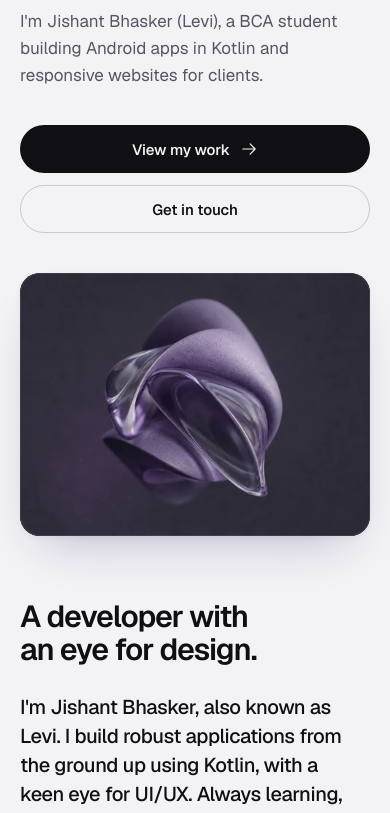
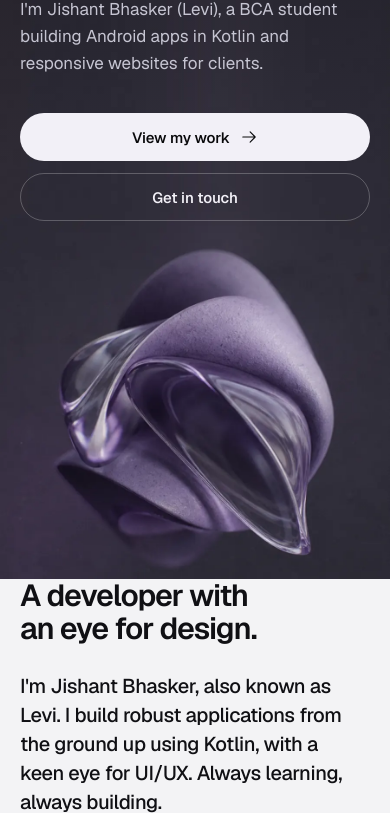
Before and after one commit to Levi-cmd403/Portfolio-Website, a website: page index.html in a window 390 px wide. Shown: the part 235-1048 px from the top of the page. Drawn offline with Linux system fonts and the light colour scheme.

Commit message:
Use the abstract art as full-bleed hero backgrounds, not image cards
- Home hero: the sculpture is now the section background with the text over
  the calm left side (wide art for desktop/landscape, tall art for portrait
  phones and tablets); services hero uses the glass-slab art the same way
- Header goes light-on-dark over the art and gets its normal background on
  scroll; tokens re-pointed inside .art-band so both themes work
- Art melts into the page in dark theme; clean straight edge in light theme
- Portrait art is bottom-anchored with padding derived from the image's
  proportions, so the artwork never sits behind the buttons at any width
- Landscape: text column capped to ~half width; short landscape phones keep
  the CTAs above the fold
- Project tiles: art covers removed; only the real screenshot of this site
  keeps an image, others use a quiet placeholder until real screenshots exist
- Tests: contrast measured against the actual pixels behind each hero text
  element (WCAG AA) at six sizes

Co-Authored-By: Claude Sonnet 5.5 <noreply@anthropic.com>

```diff
--- a/css/style.css
+++ b/css/style.css
@@ -47,6 +47,7 @@
   --shadow-md: 0 24px 48px -24px rgba(40, 32, 110, 0.32), 0 2px 6px rgba(40, 32, 110, 0.05);
 
   --grain-opacity: 0.045;
+  --page-bg: var(--bg); /* the real page background, even inside a dark art band */
 
   --r-lg: 20px;
   --r-sm: 12px;
@@ -299,12 +300,47 @@ h2.section-title {
 .hero + .section, .section + .section { padding-top: 0; }
 .section-head { margin-bottom: clamp(32px, 4.5vw, 56px); }
 
-/* ---------- Hero ---------- */
-.hero { padding: clamp(24px, 5vw, 64px) 0 clamp(64px, 9vw, 120px); }
-.hero-grid {
-  display: grid; grid-template-columns: minmax(0, 1.2fr) minmax(0, 0.8fr);
-  gap: clamp(32px, 6vw, 88px); align-items: center;
+/* ---------- Art bands (home hero + services hero) ----------
+   The artwork is a full-bleed background behind the text, never a boxed card.
+   Inside a band the tokens are re-pointed to a dark palette, so every child
+   (headline, buttons, status) is light-on-dark automatically in BOTH themes.
+   The band melts into the page at the bottom, so there is no hard seam. */
+.art-band {
+  position: relative; isolation: isolate;
+  --ink: #f2f0f7; --bg: #09090b; --surface: #15151a;
+  --muted: #c6c5d2; --faint: #a6a5b4;
+  --line: rgba(255, 255, 255, 0.1); --line-strong: rgba(255, 255, 255, 0.24);
+  --accent: #b6adf6; --accent-soft: rgba(182, 173, 246, 0.14);
+  color: var(--ink);
+  background-color: #1d1c24;
+  /* sit behind the transparent sticky header */
+  margin-top: calc(var(--header-h) * -1);
+  padding-top: var(--header-h);
 }
+.art-band::before {
+  content: ''; position: absolute; inset: 0; z-index: -2;
+  background-image: var(--band-art); background-repeat: no-repeat;
+  background-size: cover; background-position: 50% 50%;
+}
+.art-band::after {
+  content: ''; position: absolute; inset: 0; z-index: -1; pointer-events: none;
+  background:
+    linear-gradient(180deg, transparent 72%, var(--page-bg) 100%),
+    linear-gradient(90deg, rgba(9, 9, 11, 0.5) 0%, rgba(9, 9, 11, 0.12) 52%, transparent 78%);
+}
+/* Light theme: end the band with a clean straight edge (a dark-to-light fade would look muddy grey) */
+:root:not([data-theme='dark']) .art-band::after {
+  background: linear-gradient(90deg, rgba(9, 9, 11, 0.5) 0%, rgba(9, 9, 11, 0.12) 52%, transparent 78%);
+}
+
+.hero {
+  --band-art: url('../images/hero-bg.webp');
+  display: flex; align-items: center;
+  min-height: 640px;
+  min-height: clamp(600px, 92vh, 900px);
+  padding-bottom: clamp(72px, 9vw, 128px);
+}
+.hero-copy { max-width: 640px; padding-top: clamp(16px, 4vw, 56px); }
 .status {
   display: inline-flex; align-items: center; gap: 10px; margin-bottom: 24px;
   font-size: 0.9rem; color: var(--muted);
@@ -313,19 +349,16 @@ h2.section-title {
   content: ''; width: 8px; height: 8px; border-radius: 50%; background: var(--accent);
   box-shadow: 0 0 0 4px var(--accent-soft);
 }
-.hero h1 { font-size: clamp(2.5rem, 4.7vw, 4rem); margin-bottom: 22px; }
+.hero h1 { font-size: clamp(2.5rem, 4.9vw, 4.25rem); margin-bottom: 22px; }
 .hero .lead { margin-bottom: 36px; }
 .hero-cta { display: flex; flex-wrap: wrap; gap: 12px; }
 
-.hero-media {
-  position: relative; aspect-ratio: 4 / 5; margin-top: 28px;
-  border-radius: var(--r-lg); overflow: hidden;
-  background: #1b1a22; box-shadow: var(--shadow-md);
-}
-.hero-media img { width: 100%; height: 100%; object-fit: cover; object-position: 52% 50%; }
-.hero-media::after {
-  content: ''; position: absolute; inset: 0; border-radius: inherit; pointer-events: none;
-  box-shadow: inset 0 0 0 1px rgba(255, 255, 255, 0.08);
+/* The header sits on dark art at the top of the page: light header until it gets its own background */
+.has-hero-art .site-header:not(.is-scrolled):not(.menu-open) {
+  --ink: #f2f0f7; --bg: #09090b; --surface: #15151a;
+  --muted: #c6c5d2; --line-strong: rgba(255, 255, 255, 0.28);
+  --accent: #b6adf6; --accent-soft: rgba(182, 173, 246, 0.16);
+  color: var(--ink);
 }
 
 /* ---------- Work ---------- */
@@ -366,7 +399,11 @@ h2.section-title {
 @media (hover: hover) { .tile:hover .tile-media img { transform: scale(1.035); } }
 
 /* when a project has no image, fall back to a quiet tinted tile with an icon */
-.tile-fallback { display: grid; place-items: center; width: 100%; height: 100%; color: var(--faint); background: var(--accent-soft); }
+.tile-fallback {
+  display: grid; place-items: center; width: 100%; height: 100%; color: var(--accent);
+  background-color: var(--accent-soft);
+  background-image: radial-gradient(var(--line-strong) 1px, transparent 1.2px); background-size: 18px 18px;
+}
 .tile-fallback .icon { width: 44px; height: 44px; }
 
 .tile-body { display: grid; gap: 8px; }
@@ -497,8 +534,14 @@ h2.section-title {
 @media (hover: hover) { .back-to-top:hover { border-color: var(--ink); } }
 
 /* ---------- Services page ---------- */
-.page-hero { padding: clamp(40px, 7vw, 96px) 0 clamp(40px, 6vw, 72px); }
-.page-hero h1 { font-size: clamp(2.4rem, 5.6vw, 4.5rem); max-width: 17ch; margin-bottom: 24px; }
+.page-hero {
+  --band-art: url('../images/services-bg.webp');
+  display: flex; align-items: center;
+  min-height: clamp(420px, 60vh, 560px);
+  padding-bottom: clamp(56px, 7vw, 96px);
+}
+.page-hero .container { padding-top: clamp(16px, 3vw, 40px); }
+.page-hero h1 { font-size: clamp(2.4rem, 4.5vw, 3.9rem); max-width: 16ch; margin-bottom: 24px; }
 
 .offers { display: grid; grid-template-columns: repeat(2, minmax(0, 1fr)); gap: 24px; }
 .offer {
@@ -538,8 +581,6 @@ h2.section-title {
 
 /* ---------- Responsive ---------- */
 @media (max-width: 1020px) {
-  .hero-grid { grid-template-columns: 1fr; }
-  .hero-media { aspect-ratio: 16 / 11; margin-top: 8px; max-width: 640px; }
   .about-grid { grid-template-columns: 1fr; }
   .bento { grid-template-columns: minmax(0, 1fr); }
   .bento-a, .bento-b, .bento-c { grid-column: auto; }
@@ -589,7 +630,6 @@ h2.section-title {
   .step:last-child { padding-bottom: 0; }
   .step::before { top: 4px; left: -36px; }
   .filters { width: 100%; justify-content: space-between; overflow-x: auto; }
-  .hero-media { aspect-ratio: 4 / 3; max-width: none; }
 
   /* email menu becomes a bottom sheet on phones */
 }
@@ -612,6 +652,55 @@ h2.section-title {
   }
   .mail-menu.is-open { transform: none; }
   .mail-menu a, .mail-menu button { min-height: 52px; }
+}
+
+/* ---------- Art bands on smaller screens ----------
+   Narrow or landscape-phone windows keep the wide art but get a stronger scrim behind the text.
+   Portrait screens up to 1100px switch to the tall art: it is anchored to the bottom at full width
+   and the bottom padding is derived from the image's own proportions, so the sculpture always
+   starts below the buttons, at every width (no overlap, no matter how the text wraps). */
+@media (max-width: 1100px) {
+  .art-band::after {
+    background:
+      linear-gradient(180deg, transparent 80%, var(--page-bg) 100%),
+      linear-gradient(90deg, rgba(9, 9, 11, 0.78) 0%, rgba(9, 9, 11, 0.55) 48%, rgba(9, 9, 11, 0.1) 80%);
+  }
+  :root:not([data-theme='dark']) .art-band::after {
+    background: linear-gradient(90deg, rgba(9, 9, 11, 0.78) 0%, rgba(9, 9, 11, 0.55) 48%, rgba(9, 9, 11, 0.1) 80%);
+  }
+}
+
+/* Landscape windows/phones: keep the text in the left half, where the art is calm */
+@media (max-width: 1100px) and (orientation: landscape) {
+  .hero-copy { max-width: 54%; }
+  .page-hero h1, .page-hero .lead { max-width: 54%; }
+}
+
+@media (max-width: 1100px) and (orientation: portrait) {
+  .art-band::before { background-size: 100% auto; background-position: 50% 100%; }
+  .art-band::after {
+    background:
+      linear-gradient(180deg, transparent 82%, var(--page-bg) 100%),
+      linear-gradient(180deg, rgba(9, 9, 11, 0.4) 0%, transparent 50%);
+  }
+  :root:not([data-theme='dark']) .art-band::after { background: linear-gradient(180deg, rgba(9, 9, 11, 0.4) 0%, transparent 50%); }
+
+  /* hero-bg-m.webp is 900x1760 and the sculpture starts at y=1000, so it begins 0.845 x width above the bottom edge */
+  .hero { --band-art: url('../images/hero-bg-m.webp'); align-items: flex-start; min-height: 0; padding-bottom: calc(84.5vw + 28px); }
+  .hero-copy { padding-top: 12px; max-width: 560px; }
+
+  /* services-bg-m.webp is 900x1500 and the slabs start at y=1000, so they begin 0.726 x width above the bottom edge */
+  .page-hero { --band-art: url('../images/services-bg-m.webp'); align-items: flex-start; min-height: 0; padding-bottom: calc(72.6vw + 28px); }
+}
+
+/* Short landscape screens (phones on their side): keep the hero's buttons above the fold */
+@media (max-height: 520px) and (orientation: landscape) {
+  .hero { min-height: 0; align-items: flex-start; padding-bottom: 48px; }
+  .hero-copy { padding-top: 0; }
+  .hero .status { margin-bottom: 12px; }
+  .hero h1 { font-size: 2rem; margin-bottom: 12px; }
+  .hero .lead { font-size: 1rem; margin-bottom: 20px; }
+  .page-hero { min-height: 0; padding-bottom: 48px; }
 }
 
 @media (max-width: 520px) {
--- a/data/projects.json
+++ b/data/projects.json
@@ -3,7 +3,11 @@
     "title": "Portfolio Website v2",
     "category": "web",
     "description": "Responsive portfolio with modern visuals and polished interactions.",
-    "stack": ["HTML", "CSS", "JavaScript"],
+    "stack": [
+      "HTML",
+      "CSS",
+      "JavaScript"
+    ],
     "url": "https://github.com/Levi-cmd403",
     "featured": true,
     "image": "images/project-portfolio.webp",
@@ -13,20 +17,24 @@
     "title": "TaskFlow Android App",
     "category": "android",
     "description": "Task management app with local storage and clean UX.",
-    "stack": ["Kotlin", "XML", "Room"],
+    "stack": [
+      "Kotlin",
+      "XML",
+      "Room"
+    ],
     "url": "https://github.com/Levi-cmd403",
-    "featured": true,
-    "image": "images/project-taskflow.webp",
-    "imageAlt": "Abstract close-up of clear glass folded over a matte violet form"
+    "featured": true
   },
   {
     "title": "Client Landing Page",
     "category": "web",
     "description": "SEO-focused landing page with performance optimization.",
-    "stack": ["HTML", "CSS", "JavaScript"],
+    "stack": [
+      "HTML",
+      "CSS",
+      "JavaScript"
+    ],
     "url": "https://github.com/Levi-cmd403",
-    "featured": false,
-    "image": "images/project-landing.webp",
-    "imageAlt": "Abstract stack of clear glass slabs with one matte violet layer"
+    "featured": false
   }
 ]
--- a/index.html
+++ b/index.html
@@ -32,7 +32,8 @@
   </script>
 
   <link rel="preload" href="fonts/geist.woff2" as="font" type="font/woff2" crossorigin />
-  <link rel="preload" href="images/hero.webp" as="image" type="image/webp" fetchpriority="high" />
+  <link rel="preload" href="images/hero-bg.webp" as="image" type="image/webp" media="(min-width: 1101px), (orientation: landscape)" fetchpriority="high" />
+  <link rel="preload" href="images/hero-bg-m.webp" as="image" type="image/webp" media="(max-width: 1100px) and (orientation: portrait)" fetchpriority="high" />
   <link rel="stylesheet" href="css/style.css" />
 
   <script type="application/ld+json">
@@ -47,7 +48,7 @@
     }
   </script>
 </head>
-<body>
+<body class="has-hero-art">
   <a class="skip-link" href="#main">Skip to content</a>
   <div id="sentinel-top" class="sentinel" aria-hidden="true"></div>
   <div id="sentinel-fold" class="sentinel" aria-hidden="true"></div>
@@ -84,9 +85,9 @@
   </header>
 
   <main id="main">
-    <!-- Hero: asymmetric split, text left, image right -->
-    <section class="hero" id="top" aria-labelledby="hero-title">
-      <div class="container hero-grid">
+    <!-- Hero: full-bleed art background, text over the calm left side -->
+    <section class="hero art-band" id="top" aria-labelledby="hero-title">
+      <div class="container">
         <div class="hero-copy">
         <p class="status rise">Available for new projects</p>
         <h1 class="display rise" id="hero-title" style="--d:70ms">Clean websites and <em>Android apps.</em></h1>
@@ -98,10 +99,6 @@
           <a class="btn btn-secondary" href="mailto:bhaskerjishant@gmail.com">Get in touch</a>
         </div>
         </div>
-
-        <figure class="hero-media rise" style="--d:140ms">
-          <img src="images/hero.webp" width="1280" height="720" alt="Abstract sculpture of clear glass folded around a matte violet form on a dark graphite background" fetchpriority="high" decoding="async" />
-        </figure>
       </div>
     </section>
 
```
Also changed, not shown: services.html (+2 -2 lines), images/hero-bg-m.webp (added), images/hero-bg.webp (added), images/hero.webp (deleted), images/project-landing.webp (deleted), images/project-portfolio.webp, images/project-taskflow.webp (deleted), images/services-bg-m.webp (added), images/services-bg.webp (added). Lines whose indentation alone changed are shown as unchanged.
